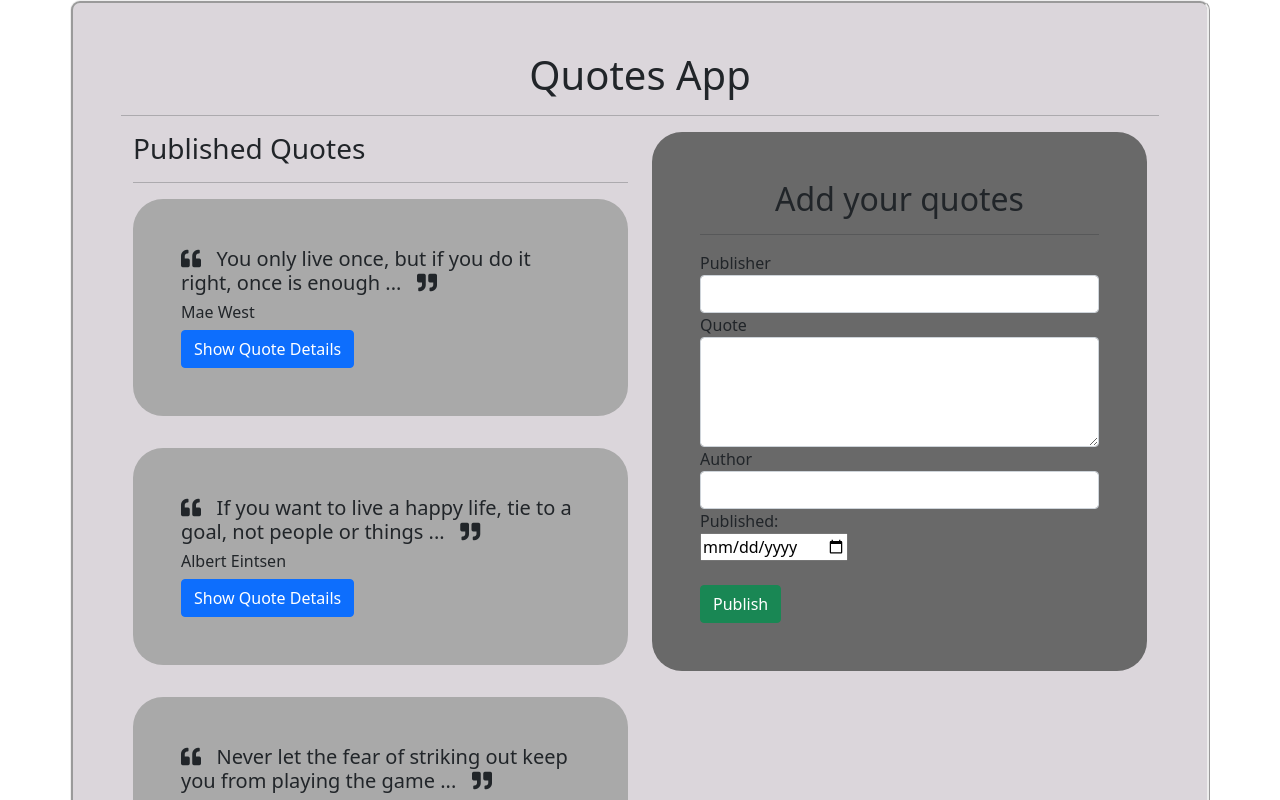
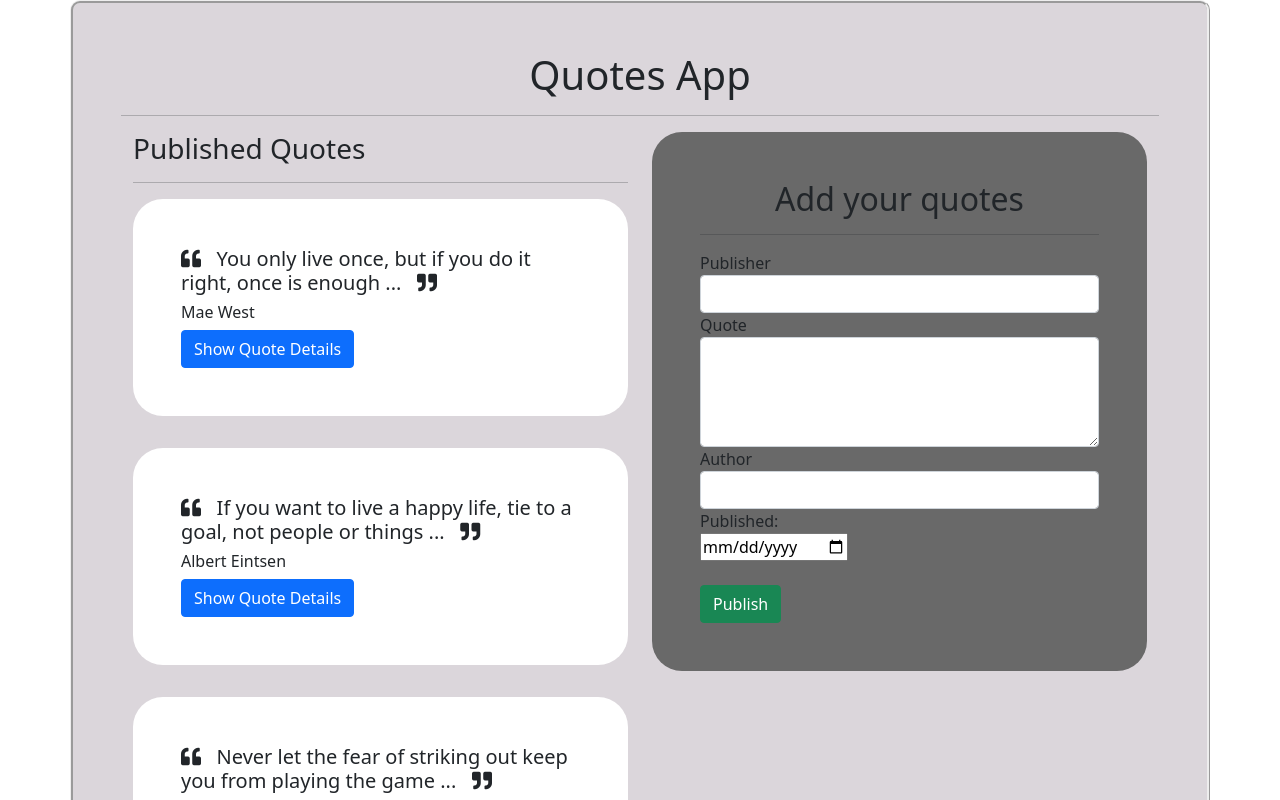
Before and after one commit to Emmanuel687/Quote-Web-App, an Angular app: page / in a window 1280 px wide. Shown: the top 800 px of the page. Built offline with nearby package versions, Linux system fonts and the light colour scheme.

Commit message:
added gh pages

```diff
--- a/src/app/quote/quote.component.css
+++ b/src/app/quote/quote.component.css
@@ -1,6 +1,6 @@
 .cards {
     padding: 3rem;
-    background-color: darkgray;
+    background-color: white;
     margin-bottom: 2rem;
     border-radius: 30px;
 }
```
